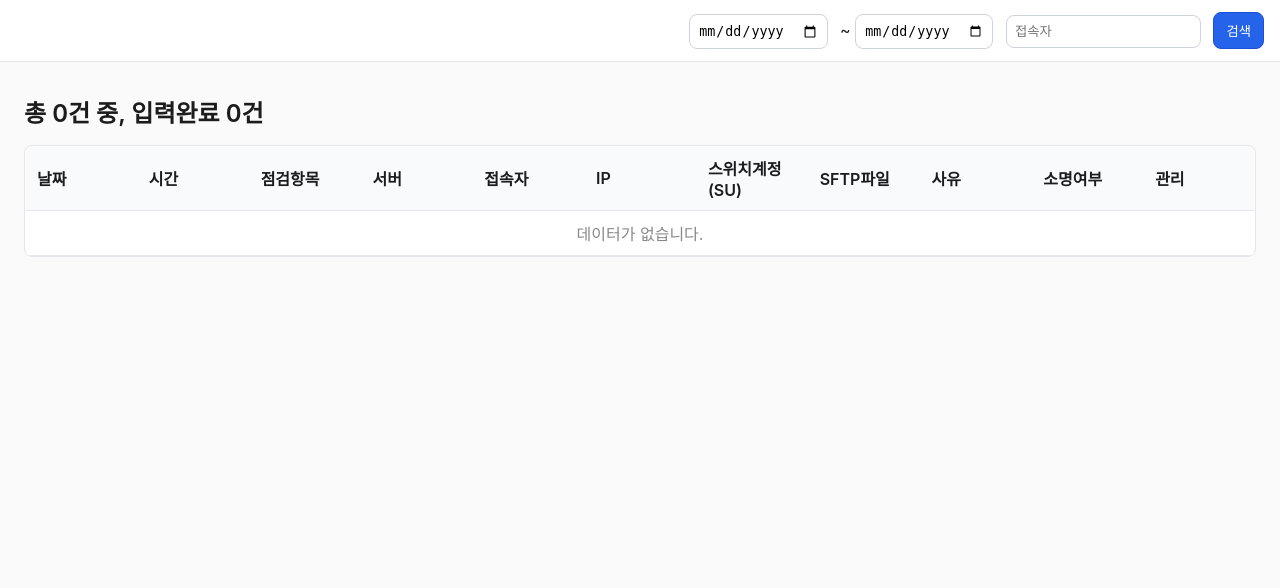
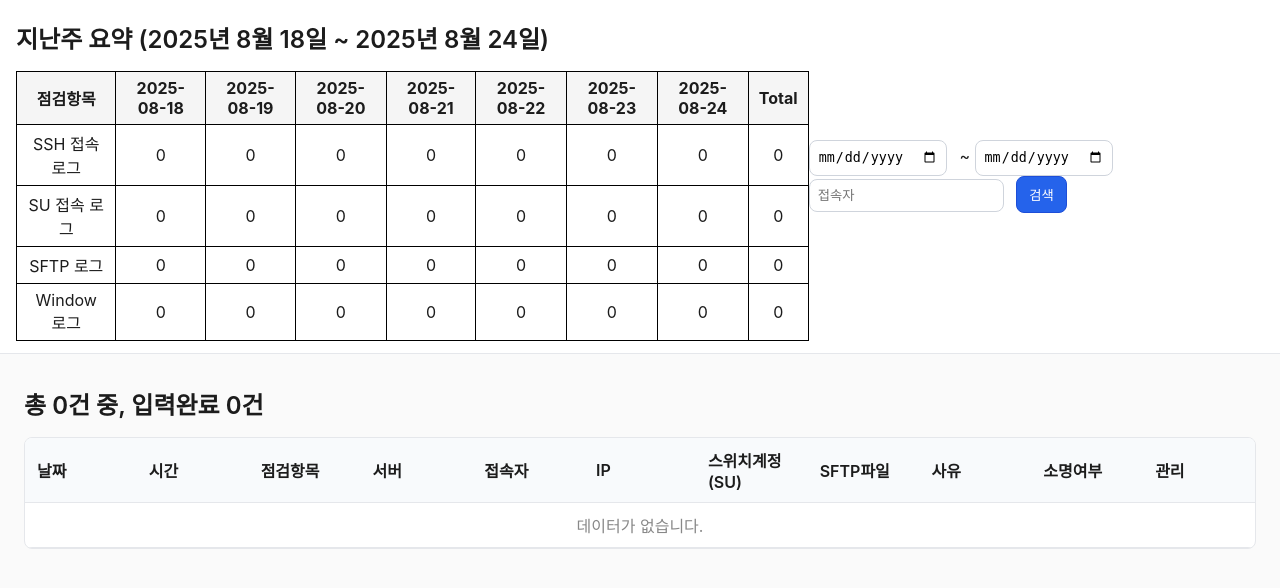
Before and after one commit to dlrkdms125/daou, a Django app: page /check in a window 1280 px wide. Shown: the top 588 px of the page. Run offline with Django 5.2, Linux system fonts and the light colour scheme; data that the repository does not hold is empty.

Commit message:
지난주 요약 표 관리자 페이지에 추가

```diff
--- /dev/null
+++ b/app/checks/templatetags/dict_extras.py
@@ -0,0 +1,6 @@
+from django import template
+register = template.Library()
+
+@register.filter
+def get_item(dictionary, key):
+    return dictionary.get(key, 0)
--- a/app/checks/urls.py
+++ b/app/checks/urls.py
@@ -4,7 +4,8 @@ from . import views
 
 urlpatterns = [
     path("", views.root, name="root"),
-    path("check", views.check_page, name="check"),
+    path("check", views.check_view, name="check"),
+    # path("check", views.check_page, name="check"),
     path("link/create", views.create_link, name="create_link"),
-    path("check/<uuid:token>/", views.user_check_list, name="user_check_list"),
+    path("p/<uuid:uuid>", views.personal_page, name="personal_page"),
 ]
--- a/app/checks/views.py
+++ b/app/checks/views.py
@@ -1,37 +1,39 @@
-
-from django.shortcuts import render, redirect, get_object_or_404
+from django.shortcuts import render, redirect
 from django.http import JsonResponse, HttpResponseNotFound
 from django.db.models import Q
 from .models import CheckRecord, PersonalLink
+from datetime import date, timedelta, datetime, time
+
+
 
 def root(request):
     return redirect("check")
 
-def check_page(request):
-    start = request.GET.get("start") or ""
-    end = request.GET.get("end") or ""
-    user = request.GET.get("user") or ""
+# def check_page(request):
+#     start = request.GET.get("start") or ""
+#     end = request.GET.get("end") or ""
+#     user = request.GET.get("user") or ""
 
-    q = Q()
-    if start:
-        q &= Q(date__gte=start)
-    if end:
-        q &= Q(date__lte=end)
-    if user:
-        q &= Q(user=user)
+#     q = Q()
+#     if start:
+#         q &= Q(date__gte=start)
+#     if end:
+#         q &= Q(date__lte=end)
+#     if user:
+#         q &= Q(user=user)
 
-    results = list(CheckRecord.objects.filter(q).order_by("-date","-time"))
-    total = len(results)
-    complete = len([r for r in results if r.status == "완료"])
+#     results = list(CheckRecord.objects.filter(q).order_by("-date","-time"))
+#     total = len(results)
+#     complete = len([r for r in results if r.status == "완료"])
 
-    return render(request, "check.html", {
-        "results": results,
-        "total": total,
-        "complete": complete,
-        "start": start,
-        "end": end,
-        "user": user,
-    })
+#     return render(request, "check.html", {
+#         "results": results,
+#         "total": total,
+#         "complete": complete,
+#         "start": start,
+#         "end": end,
+#         "user": user,
+#     })
 
 def create_link(request):
     user_key = request.GET.get("user_key")
@@ -47,8 +49,91 @@ def personal_page(request, uuid):
         return HttpResponseNotFound("<h3>잘못된 링크입니다.</h3>")
     return redirect(f"/check?user={pl.user_key}")
 
-def user_check_list(request, token):
-    link = get_object_or_404(PersonalLink, token=token)
-    username = link.user_key
-    records = CheckRecord.objects.filter(user=username).order_by("-date", "-time")
-    return render(request, "check.html", {"records": records, "username": username})
+
+
+def check_view(request):
+    start = request.GET.get("start") or ""
+    end = request.GET.get("end") or ""
+    user = request.GET.get("user") or ""
+
+    q = Q()
+    if start:
+        q &= Q(date__gte=start)
+    if end:
+        q &= Q(date__lte=end)
+    if user:
+        q &= Q(user=user)
+
+    today = date.today()
+    last_monday = today - timedelta(days=today.isoweekday()+6)
+    last_sunday = last_monday+timedelta(days=6)
+
+    records = CheckRecord.objects.filter(date__range=[last_monday, last_sunday]).filter(q)
+
+    # 평일 21~06시 / 주말 24시간 필터
+    filtered_ids = []
+    for r in records:
+        dt = datetime.combine(r.date, r.time)
+        weekday = dt.weekday()
+        if weekday < 5:
+            if dt.time() >= time(21,0) or dt.time() < time(6,0):
+                filtered_ids.append(r.id)
+        else:
+            filtered_ids.append(r.id)
+
+    weekly_records = records.filter(id__in=filtered_ids)
+
+    # 날짜, 카테고리 정의
+    dates = [last_monday + timedelta(days=i) for i in range(7)]
+    date_strs = [d.strftime("%Y-%m-%d") for d in dates]
+
+    categories = ["ssh","su","sftp","window"]
+    category_labels = {
+        "ssh": "SSH 접속 로그",
+        "su": "SU 접속 로그",
+        "sftp": "SFTP 로그",
+        "window": "Window 로그",
+    }
+
+    # pivot 집계
+    pivot = {cat: {d: 0 for d in date_strs} for cat in categories}
+    for cat in categories:
+        pivot[cat]["total"] = 0
+
+    for r in weekly_records:
+        d = r.date.strftime("%Y-%m-%d")
+        if r.reason == "ssh":
+            pivot["ssh"][d] += 1
+            pivot["ssh"]["total"] += 1
+        if r.reason == "su":
+            pivot["su"][d] += 1
+            pivot["su"]["total"] += 1
+        if getattr(r, "sftp_file", "-") and r.sftp_file != "-":
+            pivot["sftp"][d] += 1
+            pivot["sftp"]["total"] += 1
+        if r.reason == "window":
+            pivot["window"][d] += 1
+            pivot["window"]["total"] += 1
+
+    context = {
+        "results": weekly_records,
+        "pivot": pivot,
+        "dates": date_strs,
+        "category_labels": category_labels,
+        "complete": weekly_records.filter(appeal_done=True).count(),
+        "total": weekly_records.count(),
+        "last_monday": last_monday,
+        "last_sunday": last_sunday,
+        "start": start,
+        "end": end,
+        "user": user,
+    }
+
+    try:
+        return render(request, "check.html", context)
+    except Exception as e:
+        import traceback
+        print("에러 발생:", e)
+        traceback.print_exc()
+        from django.http import HttpResponse
+        return HttpResponse(f"Error: {e}", status=500)
--- a/app/eschecker/settings.py
+++ b/app/eschecker/settings.py
@@ -3,7 +3,7 @@ from pathlib import Path
 
 BASE_DIR = Path(__file__).resolve().parent.parent
 SECRET_KEY = "dev-secret-key"
-DEBUG = os.environ.get("DJANGO_DEBUG", "0") == "1"
+DEBUG = os.environ.get("DJANGO_DEBUG", "0") == "1" # os 환경변수 DJANGO_DEBUG 값을 가져오는데, 없으면 기본값0을 사용하고 1이면 TRUE, 아니면 FALSE
 ALLOWED_HOSTS = ["*"]
 
 INSTALLED_APPS = [
@@ -51,7 +51,7 @@ WSGI_APPLICATION = "eschecker.wsgi.application"
 DATABASES = {
     "default": {
         "ENGINE": "django.db.backends.postgresql",
-        "HOST": os.getenv("DB_HOST", "db"),
+        "HOST": os.getenv("DB_HOST", "127.0.0.1"),
         "PORT": os.getenv("DB_PORT", "5432"),
         "NAME": os.getenv("DB_NAME", "eschecker"),
         "USER": os.getenv("DB_USER", "kaeunlee"),
--- a/app/eschecker/urls.py
+++ b/app/eschecker/urls.py
@@ -3,6 +3,6 @@ from django.contrib import admin
 from django.urls import path, include
 
 urlpatterns = [
-    path("admin/", admin.site.urls),
+    # path("admin/", admin.site.urls),
     path("", include("checks.urls")),
 ]
--- a/app/templates/check.html
+++ b/app/templates/check.html
@@ -1,16 +1,58 @@
-
 <!DOCTYPE html>
+    {% load dict_extras %}
 <html lang="ko">
 <head>
   <meta charset="UTF-8" />
   <meta name="viewport" content="width=device-width, initial-scale=1.0"/>
   <title>점검/소명 관리</title>
   <link rel="stylesheet" href="/static/style.css"/>
+  <style>
+    /* 요약 집계표 */
+    .summary-table table {
+      border-collapse: collapse;
+      width: 100%;
+    }
+    .summary-table th, .summary-table td {
+      border: 1px solid #000;
+      padding: 6px 10px;
+      text-align: center;
+    }
+    .summary-table th {
+      background: #f5f5f5;
+      font-weight: bold;
+    }
+  </style>
 </head>
 <body>
   <header class="topbar">
-    <div class="left">
-    </div>
+    <!--지난주 요약 표 -->
+<div class="summary-table">
+  <h2>지난주 요약 ({{ last_monday }} ~ {{ last_sunday }})</h2>
+  <table>
+    <thead>
+      <tr>
+        <th>점검항목</th>
+        {% for d in dates %}
+          <th>{{ d }}</th>
+        {% endfor %}
+        <th>Total</th>
+      </tr>
+    </thead>
+    <tbody>
+      {% for item, data in pivot.items %}
+  <tr>
+    <td>{{ category_labels|get_item:item }}</td>
+    {% for d in dates %}
+      <td>{{ data|get_item:d }}</td>
+    {% endfor %}
+    <td>{{ data|get_item:"total" }}</td>
+  </tr>
+{% endfor %}
+    </tbody>
+  </table>
+</div>
+
+
     <form class="right" method="get" action="/check">
       <input type="date" name="start" value="{{ start }}"/>
       <span>~</span>
```
Also changed, not shown: app/checks/models.py (+5 -5 lines), docker-compose.yml (+1 -34 lines), app/checks/migrations/0002_alter_checkrecord_date_alter_checkrecord_time.py (added), app/checks/templatetags/__init__.py (added), 2 other files.
